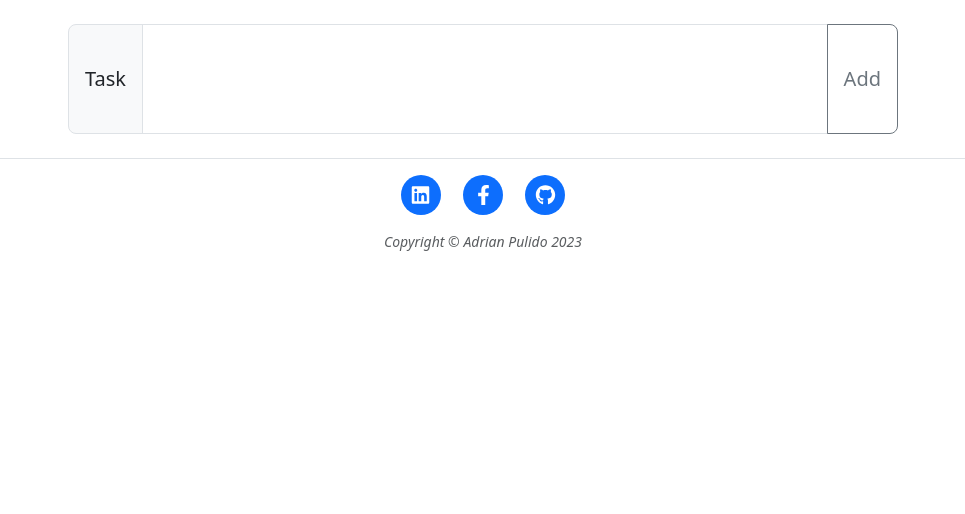
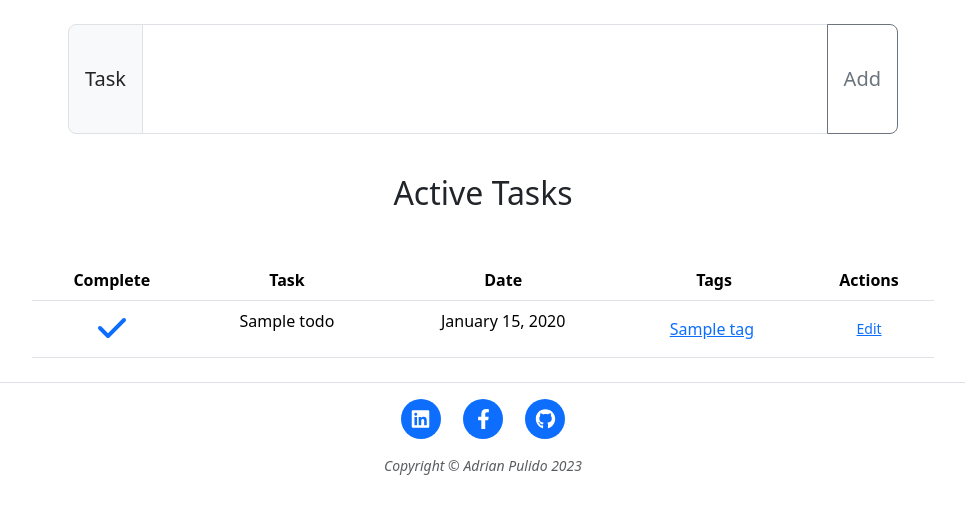
Before and after one commit to audience6killer/todo_list_webdev, a Flask app: page / in a window 1280 px wide. Shown: the part 186-700 px from the top of the page, without its empty margins (157-1122 px from the left). Run offline with Flask 3, Linux system fonts and the light colour scheme; tables that the repository leaves empty hold one stand-in row (values such as "Sample post"); some libraries are stand-ins or nearby versions.

Commit message:
Db and sort by tag working, still no editing in task, and no login

```diff
--- a/main.py
+++ b/main.py
@@ -3,7 +3,6 @@ from flask_bootstrap import Bootstrap5
 from flask_sqlalchemy import SQLAlchemy
 
 from models import db, ToDo, Tag
-
 
 # Flask application init
 app = Flask(__name__)
@@ -15,32 +14,93 @@ Bootstrap5(app)
 db.init_app(app)
 
 with app.app_context():
+    db.drop_all()
     db.create_all()
-
 
 
 # Routes
 @app.route('/')
 def home():
-
-    return render_template('index.html')
+    active_tasks = db.session.execute(db.Select(ToDo).where(ToDo.status == True)).scalars().all()
+    completed_tasks = db.session.execute(db.Select(ToDo).where(ToDo.status == False)).scalars().all()
+    return render_template('index.html',
+                           active_tasks=active_tasks,
+                           completed_tasks=completed_tasks)
 
 
 @app.route('/new_task', methods=['POST'])
 def new_task():
     if request.method == 'POST':
         task_name = request.form['new_task']
-        if task_name:
-            new_todo = ToDo(
-                name=task_name,
-                status=True,
-            )
-            db.session.add(new_todo)
-            db.session.commit()
-            return redirect(url_for('home'))
+        entry = task_name.split('#')
+        # We check whether the tags are already in the db
+        task_tags = []
+        for tag in entry[1:]:
+            tag_clean = tag.replace(' ', '')
+            tag_search = db.session.execute(db.Select(Tag).where(Tag.name == tag_clean)).scalars().first()
+            if tag_search:
+                task_tags.append(tag_search)
+            else:
+                new_tag = Tag(name=tag_clean)
+                db.session.add(new_tag)
+                task_tags.append(new_tag)
+
+        print(type(task_tags[0]))
+
+        new_todo = ToDo(
+            name=entry[0],
+            status=True,
+        )
+        if task_tags:
+            for tag in task_tags:
+                new_todo.tags.append(tag)
+
+        db.session.add(new_todo)
+        db.session.commit()
+        return redirect(url_for('home'))
 
     return "Nothing yet!"
 
 
+@app.route('/complete-task/<int:task_id>', methods=['POST', 'GET'])
+def complete_task(task_id):
+    post_to_complete = db.get_or_404(ToDo, task_id)
+    post_to_complete.status = False
+    db.session.commit()
+
+    return redirect(url_for('home'))
+
+
+@app.route('/delete_task/<int:task_id>', methods=['POST', 'GET'])
+def delete_task(task_id):
+    post_2_delete = db.get_or_404(ToDo, task_id)
+    db.session.delete(post_2_delete)
+    db.session.commit()
+
+    return redirect(url_for('home'))
+
+
+@app.route('/reactive-task/<int:task_id>', methods=['POST', 'GET'])
+def reactive_task(task_id):
+    post = db.get_or_404(ToDo, task_id)
+    post.status = True
+    db.session.commit()
+
+    return redirect(url_for('home'))
+
+
+@app.route('/sort-by-tag/<string:tag_name>', methods=['POST', 'GET'])
+def show_tag(tag_name):
+    tag = Tag.query.filter_by(name=tag_name).first_or_404()
+    active_tasks = [task for task in tag.todos if task.status]
+    completed_tasks = [task for task in tag.todos if not task.status]
+
+    return render_template('tasks_by_tag.html',
+                           tag_name=tag_name,
+                           active_tasks=active_tasks,
+                           completed_tasks=completed_tasks)
+
+
+
 if __name__ == "__main__":
     app.run(debug=True)
--- a/models.py
+++ b/models.py
@@ -28,8 +28,10 @@ class Tag(db.Model):
     __tablename__ = "tag"
 
     id = db.Column(db.Integer, primary_key=True)
-    name = db.Column(db.String(100), nullable=False)
+    name = db.Column(db.String(100), nullable=False, unique=True)
     # Relationships
 
+    def __init__(self, name):
+        self.name = name
     def __repr__(self):
         return f'<Tag "{self.name}">'
--- a/static/css/styles.css
+++ b/static/css/styles.css
@@ -433,3 +433,23 @@ header.masthead .site-heading .h3 {
   vertical-align: middle; /* Attempt at vertical alignment */
   text-align: left; /* Center text horizontally */
 }
+th, td{
+    text-align: center;
+}
+
+.zoom {
+  transition: transform .2s; /* Animation */
+  margin: 0 auto;
+}
+
+.zoom:hover {
+  transform: scale(1.5); /* (150% zoom - Note: if the zoom is too large, it will go outside of the viewport) */
+}
+.zoom_less {
+  transition: transform .2s; /* Animation */
+  margin: 0 auto;
+}
+
+.zoom_less:hover {
+  transform: scale(1.1); /* (150% zoom - Note: if the zoom is too large, it will go outside of the viewport) */
+}
--- a/templates/footer.html
+++ b/templates/footer.html
@@ -35,6 +35,7 @@
           </div>
       </footer>
       <!-- Bootstrap core JS-->
+       <script src="https://cdn.jsdelivr.net/npm/@popperjs/core@2.11.8/dist/umd/popper.min.js"></script>
       <script src="https://cdn.jsdelivr.net/npm/bootstrap@5.2.3/dist/js/bootstrap.bundle.min.js"></script>
       <!-- Core theme JS-->
 <!--      <script src="{{ url_for('static', filename='js/scripts.js') }}"></script>-->
--- a/templates/index.html
+++ b/templates/index.html
@@ -8,13 +8,14 @@
         <div class="row gx-4 gx-lg-5 justify-content-center">
             <div class="col-md-10 col-lg-8 col-xl-7">
                 <div class="site-heading">
-                    <h3>To-Do List</h3>
+                    <h3>{% block title %}To-Do List{% endblock %}</h3>
                 </div>
             </div>
         </div>
     </div>
 </header>
 
+{% block page_top %}
 <div class="container px-4 px-lg-5">
     <div class="row gx-4 gx-lg-5 justify-content-center">
         <div class="col-md-10 col-lg-10 col-xl-10">
@@ -30,7 +31,9 @@
                             name="new_task"
                             style="font-size: 4rem;"
                             aria-label="Task input"
-                            rows="1"></textarea>
+                            rows="1"
+                            maxlength="60"
+                    ></textarea>
                     <button
                       class="btn btn-outline-secondary"
                       id="submitButton"
@@ -43,5 +46,120 @@
         </div>
     </div>
 </div>
+{% endblock %}
+
+{% block contents %}
+{% if active_tasks %}
+<div class="container text-center position-relative px-4 px-lg-4">
+    <div class="row gx-4 gx-lg-5 justify-content-center">
+        <div class="col-md-10 col-lg-6">
+            <div class="py-3 py-lg-3" style="font-size: 3rem;">
+                <h2>Active Tasks</h2>
+            </div>
+        </div>
+    </div>
+</div>
+<div class="container px-4 px-lg-4 py-4 py-lg-4">
+    <div class="row gx-4 gx-lg-5 justify-content-center">
+        <div class="col-md-10 col-lg-10 col-xl-10">
+            <table class="table align-middle mb-0 bg-white">
+                <thead class="bg-light">
+                    <tr>
+                        <th>Complete</th>
+                        <th>Task</th>
+                        <th>Date</th>
+                        <th>Tags</th>
+                        <th>Actions</th>
+                    </tr>
+                </thead>
+                <tbody>
+                    {% for task in active_tasks %}
+                    <tr>
+                        <td>
+                            <a href="{{url_for('complete_task', task_id=task.id)}}">
+                                <i class="fa fa-2x fa-check zoom" aria-hidden="false"></i>
+                            </a>
+                        </td>
+                        <td>
+                            <p>{{task.name}}</p>
+                        </td>
+                        <td>
+                            <p>{{task.date.strftime("%B %d, %Y")}}</p>
+                        </td>
+                        <td>
+                            {%for tag in task.tags %}
+                            <a href="{{url_for('show_tag', tag_name=tag.name)}}">{{tag.name}}</a>&nbsp;
+                            {% endfor %}
+                        </td>
+                        <td>
+                            <button type="button" class="btn btn-link btn-sm btn-rounded">
+                              Edit
+                            </button>
+                        </td>
+                    </tr>
+                    {% endfor %}
+                </tbody>
+            </table>
+        </div>
+    </div>
+</div>
+{% endif %}
+{% if completed_tasks %}
+<div class="container text-center position-relative px-4 px-lg-4">
+    <div class="row gx-4 gx-lg-5 justify-content-center">
+        <div class="col-md-10 col-lg-6 col-xl-6">
+            <div class="py-3 py-lg-3" style="font-size: 3rem;">
+                <h2>Completed Tasks</h2>
+            </div>
+        </div>
+    </div>
+</div>
+<div class="container px-4 px-lg-4 py-4 py-lg-4">
+    <div class="row gx-4 gx-lg-5 justify-content-center">
+        <div class="col-md-10 col-lg-10 col-xl-10">
+            <table class="table align-middle mb-0 bg-white">
+                <thead class="bg-light">
+                    <tr>
+                        <th>Delete</th>
+                        <th>Task</th>
+                        <th>Date</th>
+                        <th>Tags</th>
+                        <th>Actions</th>
+                    </tr>
+                </thead>
+                <tbody>
+                    {% for task in completed_tasks %}
+                    <tr>
+                        <td>
+                            <a class="btn btn-danger zoom_less"
+                               href="{{url_for('delete_task', task_id=task.id)}}">
+                                <i class="fa-solid fa-trash"></i> Delete</a>
+                        </td>
+                        <td>
+                            <p>{{task.name}}</p>
+                        </td>
+                        <td>
+                            <p>{{task.date.strftime("%B %d, %Y")}}</p>
+                        </td>
+                        <td>
+                            {%for tag in task.tags %}
+                            <a href="{{url_for('show_tag', tag_name=tag.name)}}">{{tag.name}}</a>&nbsp;
+                            {% endfor %}
+                        </td>
+                        <td>
+                            <a href="{{url_for('reactive_task', task_id=task.id)}}">
+                                Reactive</a>
+                        </td>
+                    </tr>
+                    {% endfor %}
+                </tbody>
+            </table>
+        </div>
+    </div>
+</div>
+{% endif %}
+
+{% endblock %}
+
 
 {% include "footer.html"%}
--- /dev/null
+++ b/templates/tasks_by_tag.html
@@ -0,0 +1,6 @@
+{% extends 'index.html' %}
+{% block title %} #{{ tag_name }} {% endblock %}
+{% block page_top %} {% endblock %}
+{% block contents %}
+  {{ super() }}
+{% endblock%}
```
